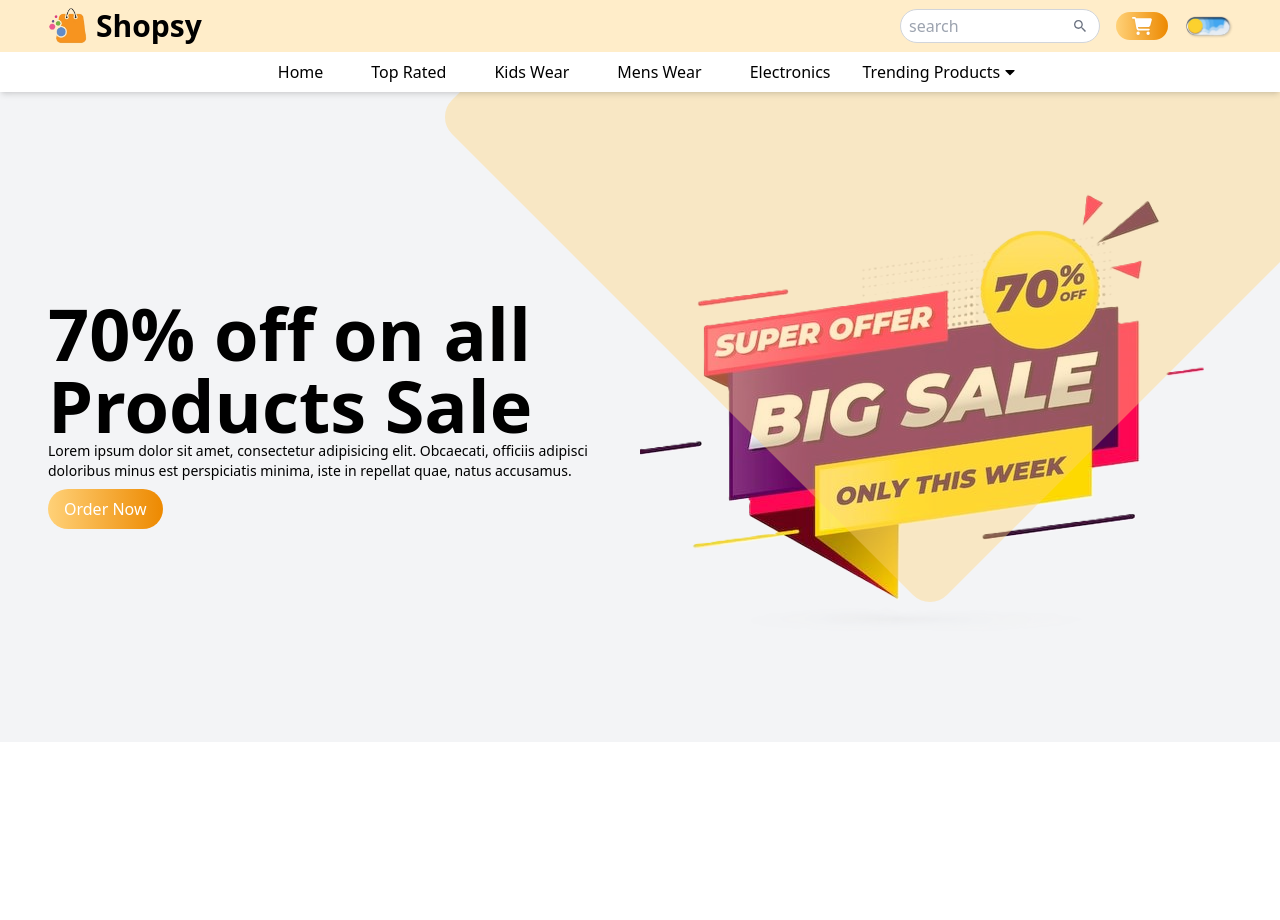
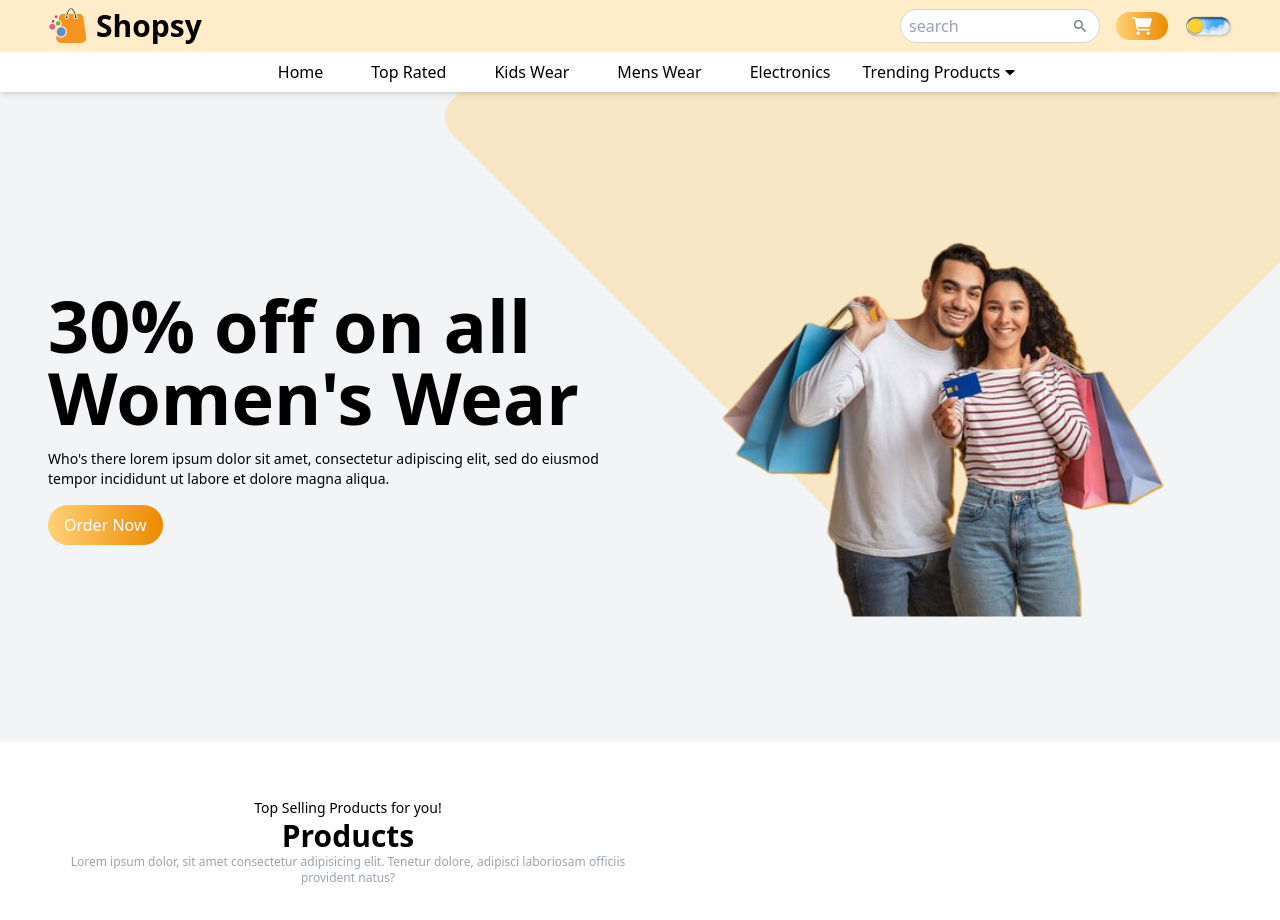
Before and after one commit to Mohammad-Hossaini/Ecommerce, a React (Vite) app: page / in a window 1280 px wide. Shown: the top 920 px of the page. Before the commit the page ends 800 px from the top, so only its background shows below. Built offline with nearby package versions, Linux system fonts and the light colour scheme.

Commit message:
started the product section

```diff
--- a/package.json
+++ b/package.json
@@ -12,7 +12,9 @@
   "dependencies": {
     "react": "^19.2.0",
     "react-dom": "^19.2.0",
-    "react-icons": "^5.5.0"
+    "react-icons": "^5.5.0",
+    "react-slick": "^0.31.0",
+    "slick-carousel": "^1.8.1"
   },
   "devDependencies": {
     "@eslint/js": "^9.39.1",
--- a/src/App.jsx
+++ b/src/App.jsx
@@ -1,11 +1,13 @@
 import Hero from "./components/hero/Hero";
 import Navbar from "./components/navbar/Navbar";
+import Products from "./components/products/Products";
 import "./index.css";
 export default function App() {
   return (
     <div>
       <Navbar />
-      <Hero/>
+      <Hero />
+      <Products />
     </div>
   );
 }
--- a/src/components/hero/Hero.jsx
+++ b/src/components/hero/Hero.jsx
@@ -1,59 +1,106 @@
+import Slider from "react-slick";
+import "slick-carousel/slick/slick-theme.css";
+import "slick-carousel/slick/slick.css";
 const ImageList = [
   {
     id: 1,
-    img: "/hero/sale.png",
+    img: "./hero/women.png",
     title: "Upto 50% off on all Men's Wear",
     description:
       "lorem His Life will forever be Changed dolor sit amet, consectetur adipiscing elit, sed do eiusmod tempor incididunt ut labore et dolore magna aliqua.",
   },
   {
     id: 2,
-    img: "shopping.png",
+    img: "./hero/shopping.png",
     title: "30% off on all Women's Wear",
     description:
       "Who's there lorem ipsum dolor sit amet, consectetur adipiscing elit, sed do eiusmod tempor incididunt ut labore et dolore magna aliqua.",
   },
   {
     id: 3,
-    img: "women.png",
+    img: "./hero/sale.png",
     title: "70% off on all Products Sale",
     description:
       "consectetur adipiscing elit, sed do eiusmod tempor incididunt ut labore et dolore magna aliqua.",
   },
 ];
-function Hero() {
+
+const Hero = ({ handleOrderPopup }) => {
+  var settings = {
+    dots: false,
+    arrows: false,
+    infinite: true,
+    speed: 800,
+    slidesToScroll: 1,
+    autoplay: true,
+    autoplaySpeed: 4000,
+    cssEase: "ease-in-out",
+    pauseOnHover: false,
+    pauseOnFocus: true,
+  };
+
   return (
-    <div className="relative overflow-hidden min-h-[550px] sm:min-h-[650px] bg-gray-100 flex justify-center items-center dark:bg-gray-950 dark:text-white duration-200">
-      <div className="h-[700px] w-[700px] bg-primary/40 absolute -top-1/2 right-0 rounded-3xl rotate-45 -z-9"></div>
-
-      {/* Hero section */}
+    <div className="relative overflow-hidden min-h-[550px] sm:min-h-[650px] bg-gray-100 flex justify-center items-center dark:bg-gray-950 dark:text-white duration-200 ">
+      {/* background pattern */}
+      <div className="h-[700px] w-[700px] bg-primary/40 absolute -top-1/2 right-0 rounded-3xl rotate-45 -z[8]"></div>
+      {/* hero section */}
       <div className="container pb-8 sm:pb-0">
+        <Slider {...settings}>
+          {ImageList.map((data) => (
             <div>
               <div className="grid grid-cols-1 sm:grid-cols-2">
-            <div className="my-36">
-              <h1 className="text-5xl sm:text-6xl lg:text-7xl font-bold">
-                70% off on all Products Sale
+                {/* text content section */}
+                <div className="flex flex-col justify-center gap-4 pt-12 sm:pt-0 text-center sm:text-left order-2 sm:order-1 relative z-10">
+                  <h1
+                    data-aos="zoom-out"
+                    data-aos-duration="500"
+                    data-aos-once="true"
+                    className="text-5xl sm:text-6xl lg:text-7xl font-bold"
+                  >
+                    {data.title}
                   </h1>
-              <p className="text-sm">
-                Lorem ipsum dolor sit amet, consectetur adipisicing elit.
-                Obcaecati, officiis adipisci doloribus minus est perspiciatis
-                minima, iste in repellat quae, natus accusamus.
+                  <p
+                    data-aos="fade-up"
+                    data-aos-duration="500"
+                    data-aos-delay="100"
+                    className="text-sm"
+                  >
+                    {data.description}
                   </p>
-              <div>
-                <button className="bg-gradient-to-r from-primary to-secondary hover:scale-105 duration-200 text-white py-2 my-2 px-4 rounded-full">
+                  <div
+                    data-aos="fade-up"
+                    data-aos-duration="500"
+                    data-aos-delay="300"
+                  >
+                    <button
+                      onClick={handleOrderPopup}
+                      className="bg-gradient-to-r from-primary to-secondary hover:scale-105 duration-200 text-white py-2 px-4 rounded-full"
+                    >
                       Order Now
                     </button>
                   </div>
                 </div>
-            <div>
-              <img src="/hero/sale.png" alt="" />
-            </div>
-          </div>
-          <div></div>
+                {/* image section */}
+                <div className="order-1 sm:order-2">
+                  <div
+                    data-aos="zoom-in"
+                    data-aos-once="true"
+                    className="relative z-10"
+                  >
+                    <img
+                      src={data.img}
+                      alt=""
+                      className="w-[300px] h-[300px] sm:h-[450px] sm:w-[450px] sm:scale-105 lg:scale-120 object-contain mx-auto"
+                    />
                   </div>
                 </div>
               </div>
+            </div>
+          ))}
+        </Slider>
+      </div>
+    </div>
   );
-}
+};
 
 export default Hero;
--- /dev/null
+++ b/src/components/products/Products.jsx
@@ -0,0 +1,20 @@
+function Products() {
+  return (
+    <div className="mt-14 mb-12">
+      <div className="container">
+        {/* Header Section */}
+        <div className="text-center mb-10 max-w-[600px]">
+          <p className="text-sm text-primay">Top Selling Products for you!</p>
+          <h1 className="text-3xl font-bold">Products</h1>
+          <p className="text-xs text-gray-400">
+            Lorem ipsum dolor, sit amet consectetur adipisicing elit. Tenetur
+            dolore, adipisci laboriosam officiis provident natus?
+          </p>
+        </div>
+        {/* Body section */}
+      </div>
+    </div>
+  );
+}
+
+export default Products;
```
Also changed, not shown: 1 other file (tests, documents, lock files or other folders). Lines whose indentation alone changed are shown as unchanged.
